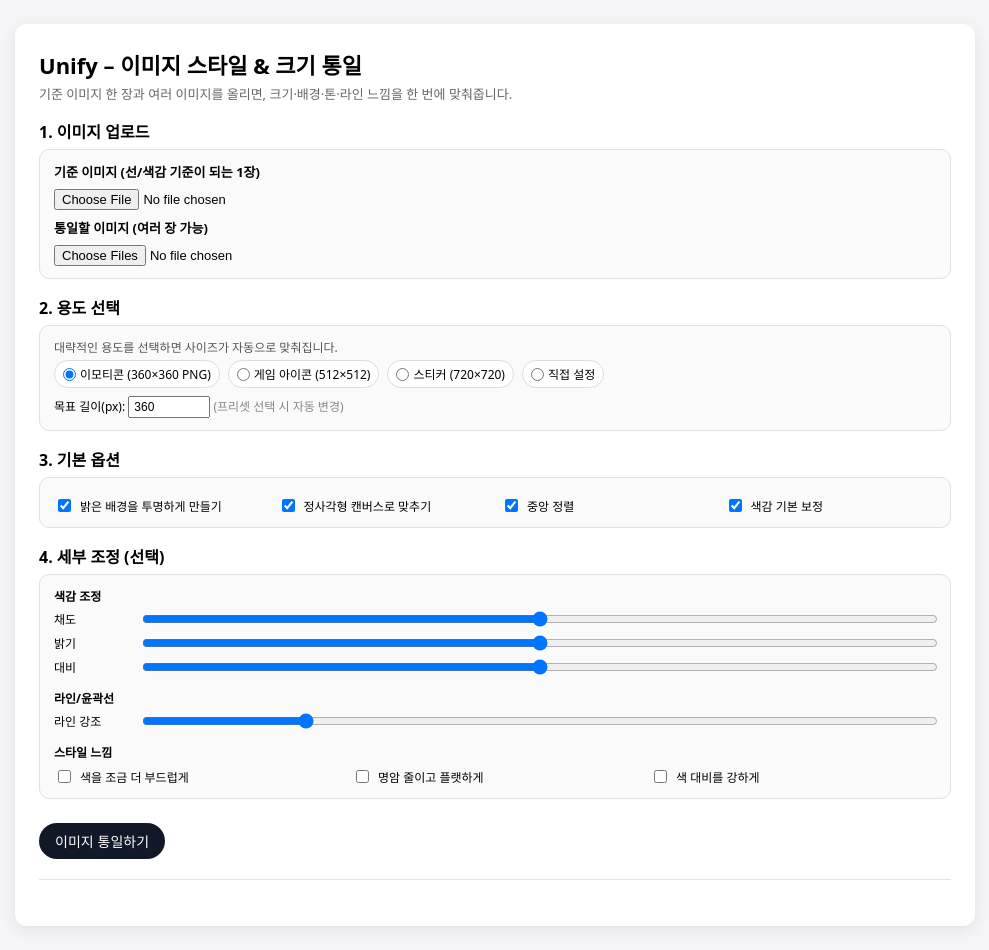
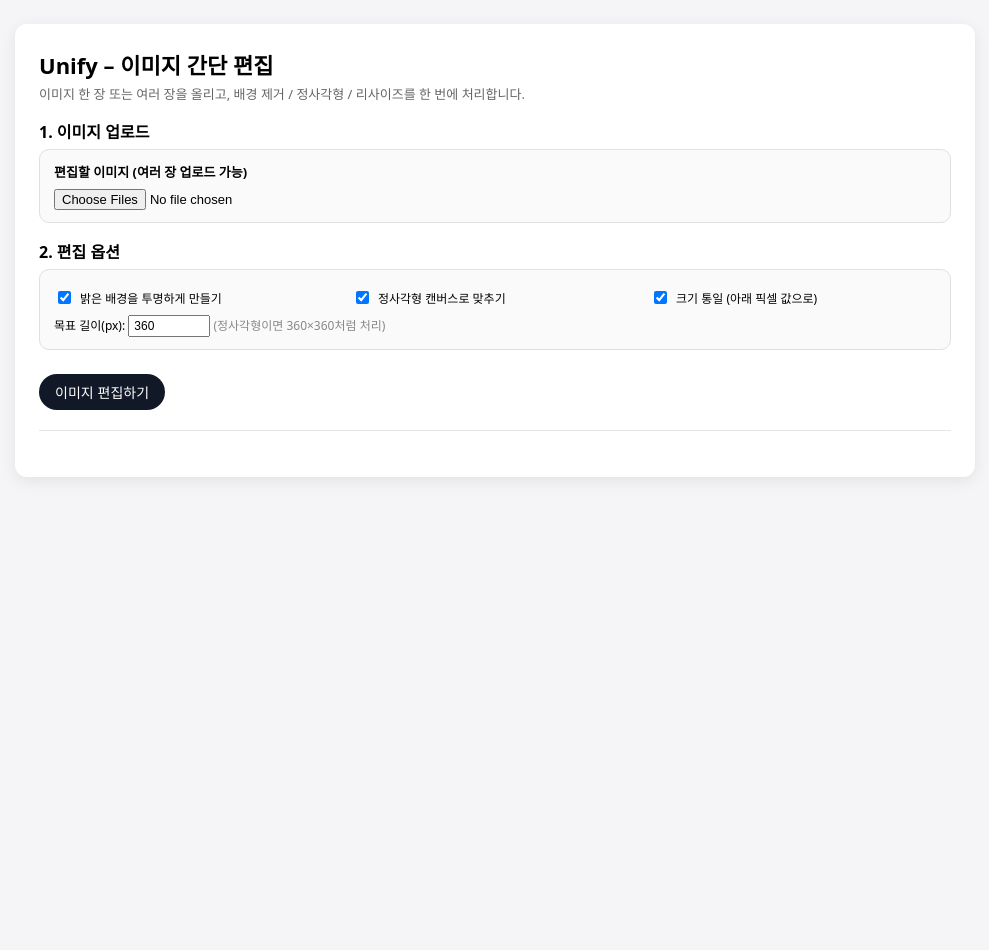
Before and after one commit to fairyee/unify-site, a plain HTML site: page app.html in a window 1280 px wide. Shown: the whole page, without its empty margins (145-1134 px from the left). After the commit the page ends 800 px from the top, so only its background shows below. Drawn offline with Linux system fonts and the light colour scheme.

Commit message:
Update title and labels for image editing tool

```diff
--- a/app.html
+++ b/app.html
@@ -2,7 +2,7 @@
 <html lang="ko">
 <head>
   <meta charset="utf-8" />
-  <title>Unify – 이미지 통일 도구</title>
+  <title>Unify – 이미지 간단 편집</title>
   <style>
     body {
       font-family: system-ui, -apple-system, BlinkMacSystemFont, "Segoe UI", sans-serif;
@@ -50,27 +50,6 @@
     input[type="file"] {
       font-size: 13px;
     }
-    .preset-row {
-      display: flex;
-      gap: 8px;
-      flex-wrap: wrap;
-      margin-top: 4px;
-    }
-    .preset-row label {
-      display: inline-flex;
-      align-items: center;
-      gap: 4px;
-      padding: 4px 8px;
-      border-radius: 999px;
-      border: 1px solid #ddd;
-      background: #fff;
-      cursor: pointer;
-      font-size: 12px;
-      margin-bottom: 0;
-    }
-    .preset-row input[type="radio"] {
-      margin: 0;
-    }
     .options-grid {
       display: grid;
       grid-template-columns: repeat(auto-fit, minmax(180px, 1fr));
@@ -88,17 +67,6 @@
       width: 70px;
       padding: 2px 4px;
       font-size: 12px;
-    }
-    .slider-row {
-      display: grid;
-      grid-template-columns: 80px 1fr;
-      align-items: center;
-      gap: 6px;
-      font-size: 12px;
-      margin-bottom: 4px;
-    }
-    input[type="range"] {
-      width: 100%;
     }
     #runBtn {
       margin-top: 12px;
@@ -140,55 +108,20 @@
 </head>
 <body>
   <div class="app">
-    <h1>Unify – 이미지 스타일 & 크기 통일</h1>
+    <h1>Unify – 이미지 간단 편집</h1>
     <div class="subtitle">
-      기준 이미지 한 장과 여러 이미지를 올리면, 크기·배경·톤·라인 느낌을 한 번에 맞춰줍니다.
+      이미지 한 장 또는 여러 장을 올리고, 배경 제거 / 정사각형 / 리사이즈를 한 번에 처리합니다.
     </div>
 
     <!-- STEP 1. 이미지 업로드 -->
     <div class="section-title">1. 이미지 업로드</div>
     <div class="section-box">
-      <label for="refImage"><strong>기준 이미지 (선/색감 기준이 되는 1장)</strong></label>
-      <input type="file" id="refImage" accept="image/*" />
-
-      <div style="height:8px;"></div>
-
-      <label for="targetImages"><strong>통일할 이미지 (여러 장 가능)</strong></label>
-      <input type="file" id="targetImages" accept="image/*" multiple />
+      <label for="images"><strong>편집할 이미지 (여러 장 업로드 가능)</strong></label>
+      <input type="file" id="images" accept="image/*" multiple />
     </div>
 
-    <!-- STEP 2. 용도 선택 -->
-    <div class="section-title">2. 용도 선택</div>
-    <div class="section-box">
-      <div style="font-size:12px; color:#555;">대략적인 용도를 선택하면 사이즈가 자동으로 맞춰집니다.</div>
-      <div class="preset-row">
-        <label>
-          <input type="radio" name="preset" value="emoji" checked />
-          이모티콘 (360×360 PNG)
-        </label>
-        <label>
-          <input type="radio" name="preset" value="game" />
-          게임 아이콘 (512×512)
-        </label>
-        <label>
-          <input type="radio" name="preset" value="sticker" />
-          스티커 (720×720)
-        </label>
-        <label>
-          <input type="radio" name="preset" value="custom" />
-          직접 설정
-        </label>
-      </div>
-
-      <div style="margin-top:8px; font-size:12px;">
-        목표 길이(px):
-        <input type="number" id="optSize" class="small-input" value="360" min="64" max="2048" />
-        <span style="color:#888;">(프리셋 선택 시 자동 변경)</span>
-      </div>
-    </div>
-
-    <!-- STEP 3. 기본 옵션 -->
-    <div class="section-title">3. 기본 옵션</div>
+    <!-- STEP 2. 편집 옵션 -->
+    <div class="section-title">2. 편집 옵션</div>
     <div class="section-box">
       <div class="options-grid">
         <label>
@@ -200,95 +133,24 @@
           정사각형 캔버스로 맞추기
         </label>
         <label>
-          <input type="checkbox" id="optCenter" checked />
-          중앙 정렬
-        </label>
-        <label>
-          <input type="checkbox" id="optAutoColor" checked />
-          색감 기본 보정
+          <input type="checkbox" id="optResize" checked />
+          크기 통일 (아래 픽셀 값으로)
         </label>
       </div>
-    </div>
-
-    <!-- STEP 4. 고급 옵션 (하지만 한 화면에 보이게) -->
-    <div class="section-title">4. 세부 조정 (선택)</div>
-    <div class="section-box">
-      <div style="font-size:12px; font-weight:600; margin-bottom:4px;">색감 조정</div>
-      <div class="slider-row">
-        <span>채도</span>
-        <input type="range" id="satSlider" min="-50" max="50" value="0" />
-      </div>
-      <div class="slider-row">
-        <span>밝기</span>
-        <input type="range" id="brightSlider" min="-50" max="50" value="0" />
-      </div>
-      <div class="slider-row">
-        <span>대비</span>
-        <input type="range" id="contrastSlider" min="-50" max="50" value="0" />
-      </div>
-
-      <div style="height:8px;"></div>
-
-      <div style="font-size:12px; font-weight:600; margin-bottom:4px;">라인/윤곽선</div>
-      <div class="slider-row">
-        <span>라인 강조</span>
-        <input type="range" id="lineSlider" min="0" max="100" value="20" />
-      </div>
-
-      <div style="height:8px;"></div>
-
-      <div style="font-size:12px; font-weight:600; margin-bottom:4px;">스타일 느낌</div>
-      <div class="options-grid">
-        <label>
-          <input type="checkbox" id="styleSoft" />
-          색을 조금 더 부드럽게
-        </label>
-        <label>
-          <input type="checkbox" id="styleFlat" />
-          명암 줄이고 플랫하게
-        </label>
-        <label>
-          <input type="checkbox" id="styleStrong" />
-          색 대비를 강하게
-        </label>
+      <div style="margin-top:8px; font-size:12px;">
+        목표 길이(px):
+        <input type="number" id="optSize" class="small-input" value="360" min="64" max="2048" />
+        <span style="color:#888;">(정사각형이면 360×360처럼 처리)</span>
       </div>
     </div>
 
     <!-- 실행 버튼 -->
-    <button id="runBtn">이미지 통일하기</button>
+    <button id="runBtn">이미지 편집하기</button>
 
     <!-- 결과 영역 -->
     <div id="resultArea"></div>
   </div>
 
-  <script>
-    // 아주 간단한 프리셋 -> 사이즈 반영 로직 (나중에 자유롭게 바꿔도 됨)
-    document.addEventListener("DOMContentLoaded", () => {
-      const sizeInput = document.getElementById("optSize");
-      const presetRadios = document.querySelectorAll("input[name='preset']");
-
-      const presetToSize = {
-        emoji: 360,
-        game: 512,
-        sticker: 720,
-      };
-
-      presetRadios.forEach((r) => {
-        r.addEventListener("change", () => {
-          if (!r.checked) return;
-          if (r.value in presetToSize) {
-            sizeInput.value = presetToSize[r.value];
-          }
-        });
-      });
-
-      // 여기서 /api/unify 호출하는 기존 JS를 연결하면 됨
-      const runBtn = document.getElementById("runBtn");
-      runBtn.addEventListener("click", () => {
-        alert("여기서 /api/unify 호출 로직 연결하면 돼! (지금은 UI 테스트용 알림)");
-      });
-    });
-  </script>
+  <script src="app.js"></script>
 </body>
 </html>
-<script src="app.js"></script>
```
